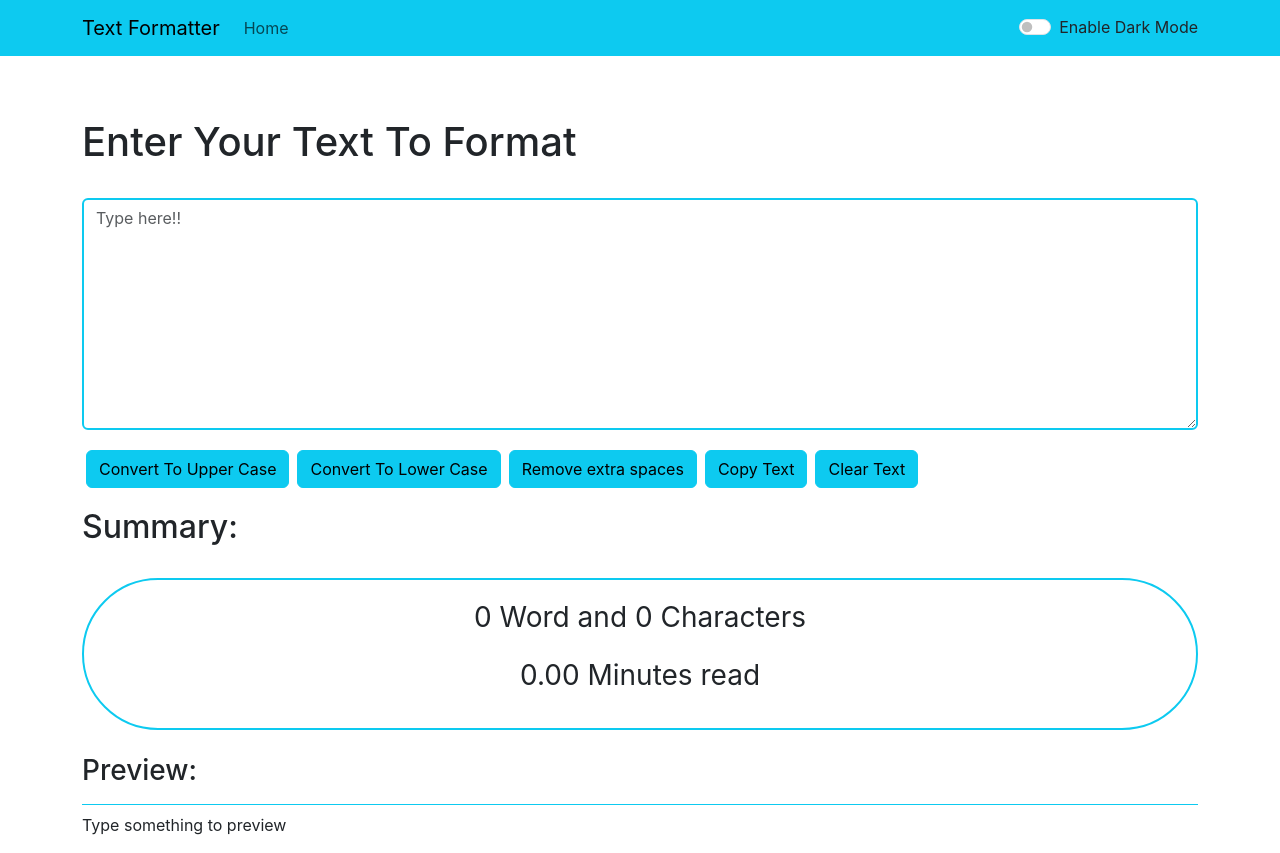
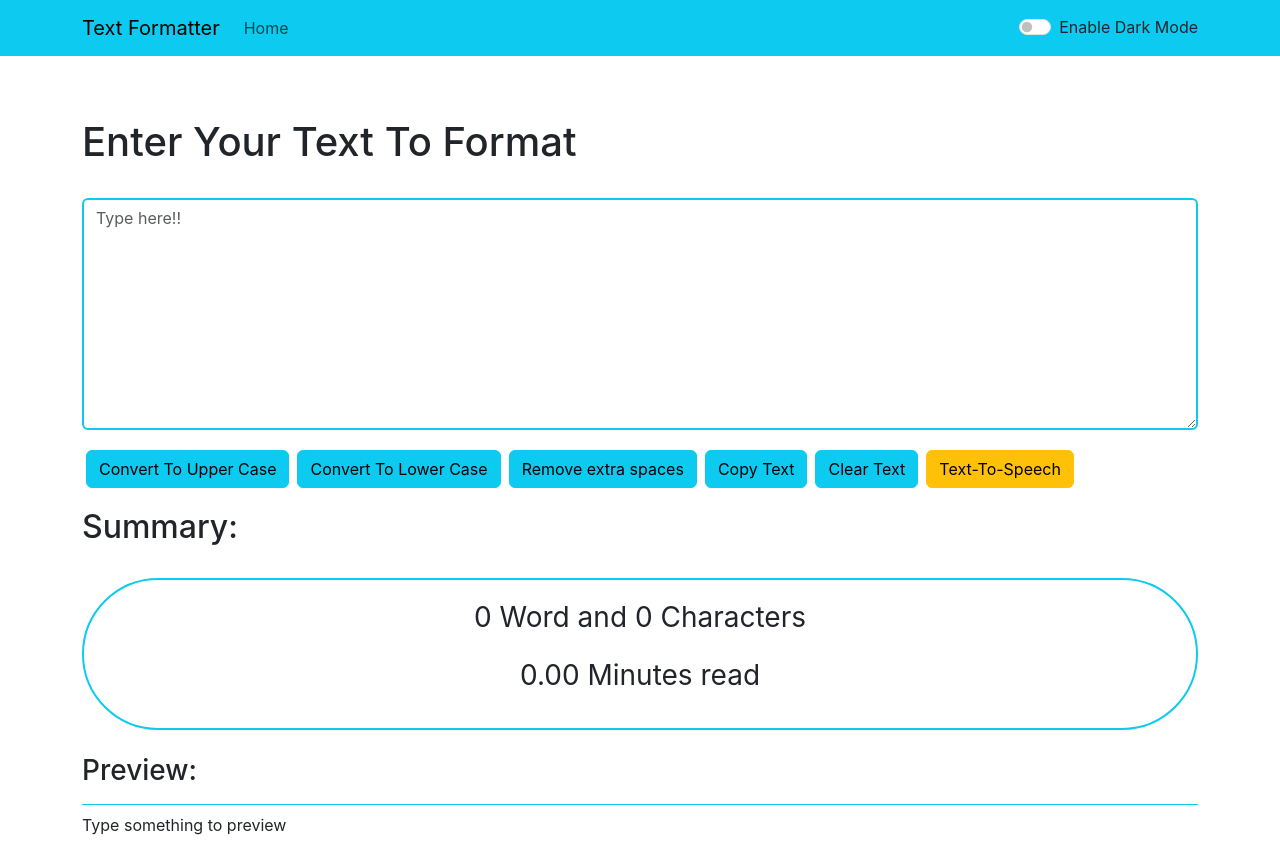
Before and after one commit to midikaif/Text-Formatting-App-React-And-Bootstrap, a React (Create React App) app: page / in a window 1280 px wide. Built offline with nearby package versions, Linux system fonts and the light colour scheme.

Commit message:
Added text-to-speech functionality

```diff
--- a/src/components/TextForm.jsx
+++ b/src/components/TextForm.jsx
@@ -3,6 +3,15 @@ import React, { useState } from 'react'
 
 export default function TextForm(props) {
     const [text, setText] = useState('')
+
+    function speak() {
+        if ('speechSynthesis' in window) {
+            let utter = new SpeechSynthesisUtterance(text);
+            speechSynthesis.speak(utter);
+        } else {
+            props.alert('warning', "Your browser dont support Text-To-Speech!!")
+        }
+    }
 
     function convertUpper() {
         setText(text.toUpperCase())
@@ -63,8 +72,8 @@ export default function TextForm(props) {
             <button className={`mx-1 my-1 btn btn-${props.mode}`} onClick={handleExtraSpaces}>Remove extra spaces</button>
             <button className={`mx-1 my-1 btn btn-${props.mode}`} onClick={copyText}>Copy Text</button>
             <button className={`mx-1 my-1 btn btn-${props.mode}`} onClick={clearText}>Clear Text</button>
+            <button className={`mx-1 my-1 btn btn-warning`} onClick={speak}>Text-To-Speech</button>
             <div className='my-1'>
-
                 <h2 className='my-3 pb-3'>Summary:</h2>
                 <div className={`p-3 border border-2 border-${props.mode} rounded-pill text-center fs-3`}>
                     <p>{text.split(/\s+/).filter((el) => el.length !== 0).length} {text.split(/\s+/).length > 1 ? 'Words' : 'Word'} and {text.length} Characters</p>
```
